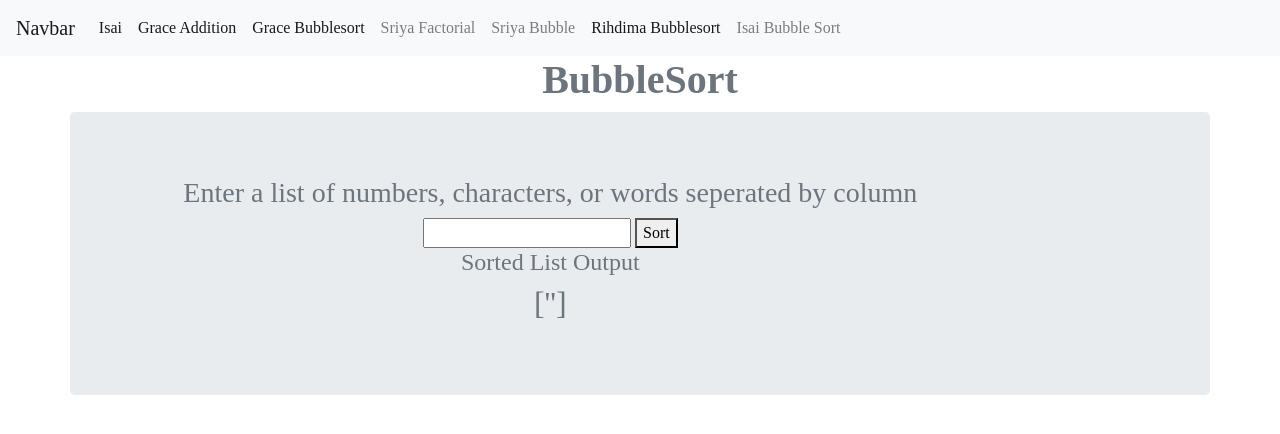
After one commit to ridhimainukurti/Classwork, a Flask app: page /ridhima_bubblesort in a window 1280 px wide. The commit adds this page. Shown: the top 434 px of the page. Run offline with Flask 2, Linux system fonts and the light colour scheme; some libraries are stand-ins or nearby versions.

Commit message:
ridhima's bubblesort lab completed

```diff
--- a/minilab/app.py
+++ b/minilab/app.py
@@ -2,7 +2,7 @@ from flask import Blueprint, render_template, request
 from minilab.ridhima import Exponential
 from minilab.isai import Factorial
 from minilab.grace import Addition
-from minilab.iniyaa import lucas
+# from minilab.iniyaa import lucas
 from minilab.gracebubble import bubblesorting
 
 
--- /dev/null
+++ b/minilab/ridhima_bubblesort.py
@@ -0,0 +1,52 @@
+
+    # def __init__(self):
+#         self._list = []
+#         self._integerlist = []
+#         self._characterlist = []
+#         self._stringList = []
+#
+#
+#     def integer(self):
+#         output = bubbleSort(self._integerlist)
+#         return output
+#
+#     def bubbleSort(arr):
+#         n = len(arr)
+#
+#         # Traverse through all array elements
+#         for i in range(n):
+#
+#             # Last i elements are already in place
+#             for j in range(0, n-i-1):
+#                 if arr[j] > arr[j+1] :
+#                     arr[j], arr[j+1] = arr[j+1], arr[j]
+
+class RidhimaBubblesort:
+    list = []
+    type = ""
+    def __init__(self,inputlist):
+        """Built in validation and exception"""
+        self.prase_data(inputlist)
+
+        self.bubsort()
+
+
+    def prase_data(self,inputlist):
+        self.list = list(inputlist.split(":"))
+
+    def bubsort (self):
+        n = len(self.list)
+        # Traverse through all array elements
+        for i in range(n):
+            # Last i elements are already in place
+            for j in range(0, n-i-1):
+                # traverse the array from 0 to n-i-1
+                # Swap if the element found is greater
+                # than the next element
+                if self.list[j] > self.list[j+1] :
+                    self.list[j], self.list[j+1] = self.list[j+1], self.list[j]
+        # return self.list
+
+    @property
+    def get_sorted_list (self):
+        return self.list
--- a/minilab/templates/base.html
+++ b/minilab/templates/base.html
@@ -43,6 +43,9 @@
                 <li class="nav-item-active">
                     <a class="nav-link" href="/minilab/sriya_bubble_sort">Sriya Bubble <span class="sr-only">(current)</span></a>
                 </li>
+                <li class="nav-item active">
+                    <a class="nav-link" href="/ridhima_bubblesort">Rihdima Bubblesort <span class="sr-only">(current)</span></a>
+                </li>
                 <li class="nav-item">
                     <a class="nav-link " href="/bubblesort/">Isai Bubble Sort</a>
                 </li>
--- /dev/null
+++ b/minilab/templates/minilab/ridhima_bubblesort.html
@@ -0,0 +1,35 @@
+<!DOCTYPE html>
+{% extends "base.html" %}
+
+{% block content %}
+<div class="container">
+
+        <div class="col-12" style="text-align: center; ">
+            <h1><strong>BubbleSort</strong></h1>
+        </div>
+
+        <div class="jumbotron text-center row">
+            <div class="col-10">
+                <h3>Enter a list of numbers, characters, or words seperated by column </h3>
+                <form id="bubblesortform" action="/ridhima_bubblesort" method="POST" >
+                    <input name="inputlist" id="inputlist" type="number, character, string">
+                    <button>Sort</button>
+                    <h4>Sorted List Output</h4>
+                    <h2>{{bubblesort.get_sorted_list}}</h2>
+                </form>
+
+            </div>
+        </div>
+
+    </div>
+</div>
+<style>
+    table, td, th {
+        border: 1px solid var(--dblue);
+    }
+    td, th {
+        text-align:left;
+    }
+</style>
+
+{% endblock %}
--- a/view.py
+++ b/view.py
@@ -4,6 +4,8 @@ import minilab.app
 from minilab.isai import Factorial
 
 #create a Flask instance
+from minilab.ridhima_bubblesort import RidhimaBubblesort
+
 app = Flask(__name__)
 import minilab.bubblesort
 app.register_blueprint(minilab.app.minilab_bp, url_prefix='/minilab')
@@ -15,6 +17,15 @@ def ridhima():
     #function use Flask import (Jinja) to render an HTML template
     #   return render_template("/minilab/ridhima.html")
     return render_template("/minilab/ridhima.html")
+
+
+@app.route('/ridhima_bubblesort', methods=["GET", "POST"])
+def ridhimabubblesprt():
+    if request.form:
+        return render_template("/minilab/ridhima_bubblesort.html", bubblesort=RidhimaBubblesort(request.form.get("inputlist")))
+    return render_template("/minilab/ridhima_bubblesort.html", bubblesort=RidhimaBubblesort(""))
+
+
 
 #connects default URL of server to a python function
 @app.route('/')
```
